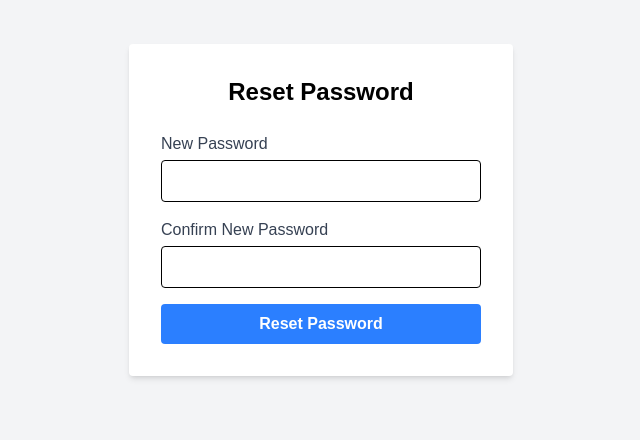
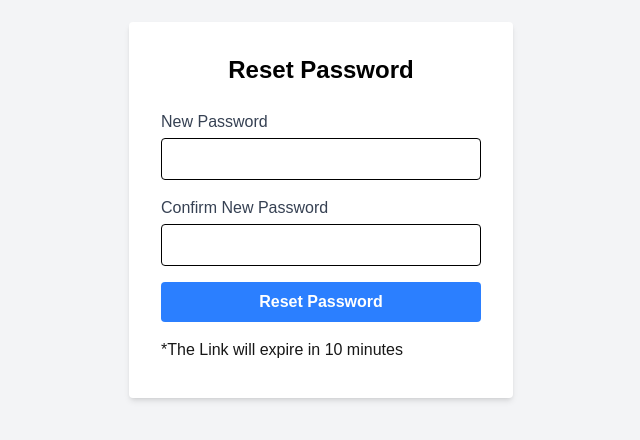
Before and after one commit to PromXP/Developer_ForgotPassword, a Next.js app: page / in a window 1280 px wide. Shown: the part 190-630 px from the top of the page, without its empty margins (319-959 px from the left). Built offline with nearby package versions, Linux system fonts and the light colour scheme.

Commit message:
Added link expiration warning

```diff
--- a/src/app/page.js
+++ b/src/app/page.js
@@ -93,6 +93,9 @@ export default function Home() {
             >
               Reset Password
             </button>
+                <div className="text-red mb-1">
+              <p>*The Link will expire in 10 minutes</p>
+            </div>
           </form>
         )}
       </div>
```
